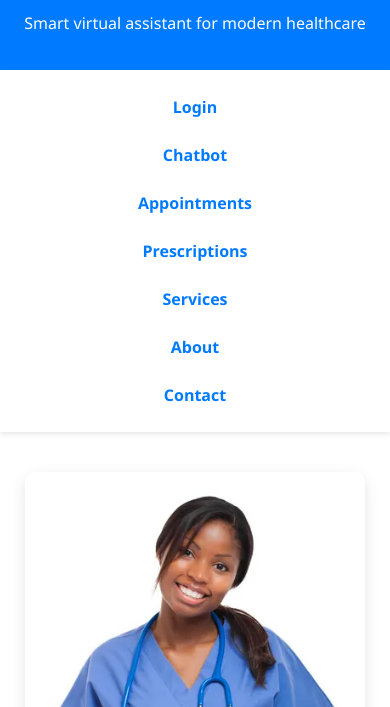
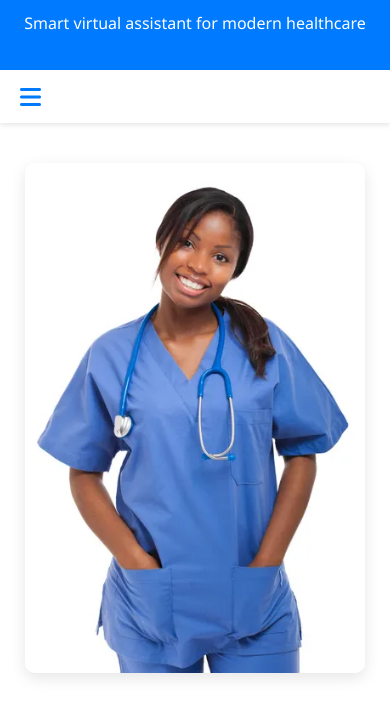
Before and after one commit to Kellynicee/hospital-chatbotai, a plain HTML site: page index.html in a window 390 px wide. Shown: the part 137-844 px from the top of the page. Drawn offline with nearby package versions, Linux system fonts and the light colour scheme.

Commit message:
Update index.html

```diff
--- a/index.html
+++ b/index.html
@@ -25,10 +25,6 @@
       overflow-x: hidden;
     }
 
-    body {
-      -webkit-overflow-scrolling: touch; /* Smooth scrolling on iOS */
-    }
-
     header {
       background: #007bff;
       color: white;
@@ -38,26 +34,42 @@
 
     nav {
       background: white;
-      text-align: center;
       box-shadow: 0 2px 5px rgba(0, 0, 0, 0.1);
       position: sticky;
       top: 0;
       z-index: 1000;
-      padding: 10px 0;
     }
 
-    nav a {
-      display: inline-block;
-      margin: 8px 10px;
-      padding: 10px 15px;
+    .nav-container {
+      display: flex;
+      justify-content: space-between;
+      align-items: center;
+      max-width: 1200px;
+      margin: 0 auto;
+      padding: 10px 20px;
+    }
+
+    .nav-links {
+      display: flex;
+      gap: 15px;
+    }
+
+    .nav-links a {
       text-decoration: none;
       color: #007bff;
       font-weight: bold;
-      font-size: 1em;
+      padding: 10px 15px;
     }
 
-    nav a:hover {
+    .nav-links a:hover {
       text-decoration: underline;
+    }
+
+    .menu-toggle {
+      display: none;
+      font-size: 1.5em;
+      color: #007bff;
+      cursor: pointer;
     }
 
     .hero {
@@ -67,7 +79,6 @@
       align-items: center;
       justify-content: center;
       background: white;
-      will-change: transform;
     }
 
     .hero-text {
@@ -106,8 +117,6 @@
       width: 100%;
       height: auto;
       border-radius: 10px;
-      display: block;
-      object-fit: cover;
       box-shadow: 0 5px 15px rgba(0, 0, 0, 0.1);
     }
 
@@ -137,7 +146,6 @@
       max-width: 300px;
       width: 100%;
       box-shadow: 0 2px 8px rgba(0, 0, 0, 0.1);
-      will-change: transform;
     }
 
     .service-box i {
@@ -165,17 +173,27 @@
       color: white;
     }
 
-    /* ✅ Mobile Optimized (iPhone 13-16 Pro Max etc.) */
+    /* ✅ Responsive for iPhone and smaller screens */
     @media (max-width: 768px) {
-      nav {
-        flex-direction: column;
-        padding: 10px 0;
+      .menu-toggle {
+        display: block;
       }
 
-      nav a {
-        display: block;
-        margin: 6px 0;
-        font-size: 1em;
+      .nav-links {
+        display: none;
+        flex-direction: column;
+        padding: 10px;
+        background: white;
+        border-top: 1px solid #ddd;
+      }
+
+      .nav-links a {
+        padding: 10px;
+        text-align: center;
+      }
+
+      .nav-links.show {
+        display: flex;
       }
 
       .hero {
@@ -204,6 +222,11 @@
   </header>
 
   <nav>
+    <div class="nav-container">
+      <div class="menu-toggle" onclick="toggleMenu()">
+        <i class="fas fa-bars"></i>
+      </div>
+      <div class="nav-links" id="navLinks">
         <a href="login.html">Login</a>
         <a href="chatbot.html">Chatbot</a>
         <a href="appointments.html">Appointments</a>
@@ -211,6 +234,8 @@
         <a href="#services">Services</a>
         <a href="#about">About</a>
         <a href="#contact">Contact</a>
+      </div>
+    </div>
   </nav>
 
   <section class="hero" data-aos="fade-up">
@@ -236,9 +261,7 @@
       <div class="service-box" data-aos="zoom-in" data-aos-delay="100">
         <i class="fas fa-comments"></i>
         <h3>AI Chatbot</h3>
-        <p>
-          Ask Aisha your health questions and get instant, smart responses.
-        </p>
+        <p>Ask Aisha your health questions and get instant, smart responses.</p>
       </div>
       <div class="service-box" data-aos="zoom-in" data-aos-delay="200">
         <i class="fas fa-calendar-check"></i>
@@ -276,11 +299,15 @@
   <!-- AOS JS -->
   <script src="https://cdn.jsdelivr.net/npm/aos@2.3.4/dist/aos.js"></script>
   <script>
-    AOS.init({
-      duration: 600,
-      once: true,
-      easing: 'ease-in-out'
-    });
+    AOS.init();
+  </script>
+
+  <!-- Toggle script for hamburger menu -->
+  <script>
+    function toggleMenu() {
+      const links = document.getElementById("navLinks");
+      links.classList.toggle("show");
+    }
   </script>
 </body>
 </html>
```
Lines whose indentation alone changed are shown as unchanged.
